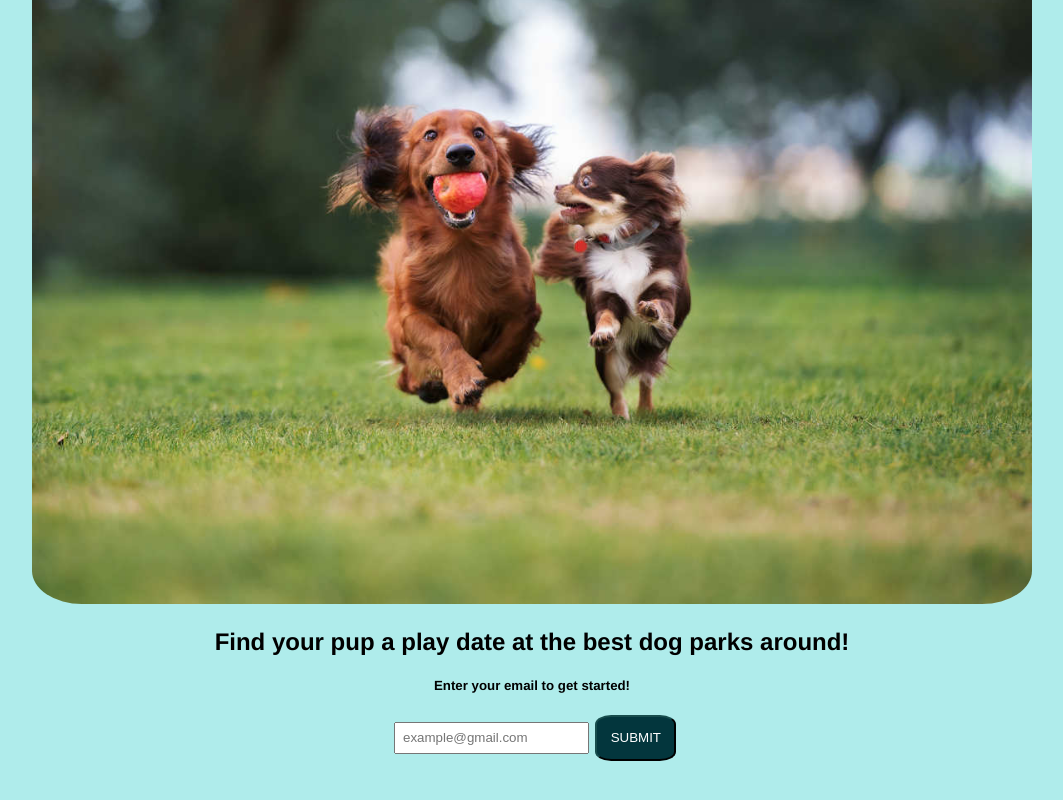
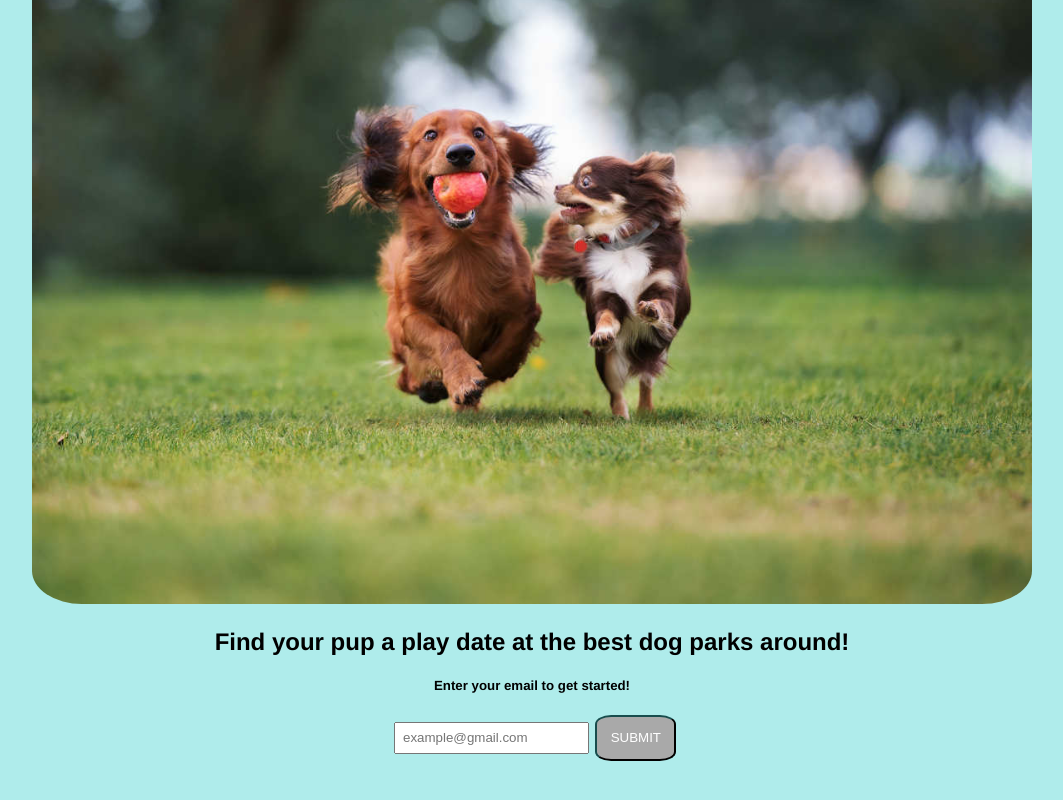
Before and after one commit to the-bone-yard/frontend, a Vue app: page /#/ in a window 1280 px wide. Shown: the part 204-1004 px from the top of the page, without its empty margins (108-1171 px from the left). Built offline with nearby package versions, Linux system fonts and the light colour scheme; no server answers; a web font is replaced by a local one.

Commit message:
Disable email submit button if input field is empty

```diff
--- a/src/components/Email.vue
+++ b/src/components/Email.vue
@@ -8,7 +8,7 @@
         placeholder="example@gmail.com"
         v-model="email"
       />
-      <button @click="submitEmail">
+      <button @click="submitEmail" :class="{ disabled: email === '' }">
         SUBMIT
       </button>
     </article>
@@ -41,12 +41,12 @@ export default {
       this.message = `Success! ${this.$store.state.email} has been saved.`
       const fetchedSavedParks = await getSaved(this.$store.state.email)
       this.$store.commit('saveParks', fetchedSavedParks)
-      setTimeout(() => this.$store.commit('changeToSearch'), 2500);
+      setTimeout(() => this.$store.commit('changeToSearch'), 2000);
     }
   },
   computed: {
     isInvalid() {
-      return this.email === '' || !this.email.includes('@') || !this.email.includes('.')
+      return !this.email.includes('@') || !this.email.includes('.')
     }
   }
 }
@@ -64,6 +64,14 @@ input {
   margin: 0.5em;
 }
 
+button.disabled {
+  background-color: darkgray;
+}
+
+.disabled {
+  pointer-events: none;
+}
+
 .error {
   color: red;
 }
```
